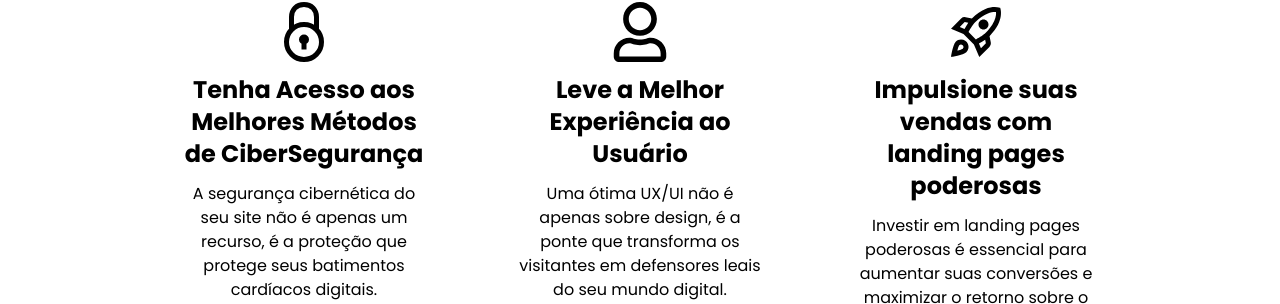
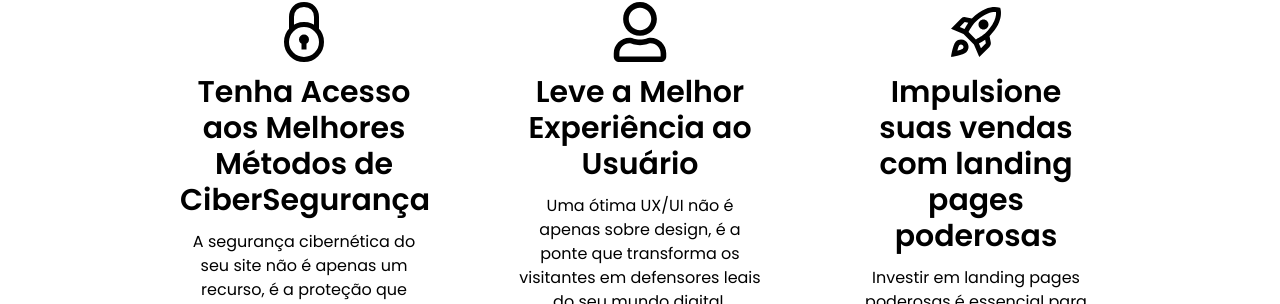
Before and after one commit to rafacortts/rafadev, a React (Vite) app: page / in a window 1280 px wide. Shown: the part 638-942 px from the top of the page. Built offline with nearby package versions, Linux system fonts and the light colour scheme.

Commit message:
Troca de Textos

```diff
--- a/src/Services.jsx
+++ b/src/Services.jsx
@@ -36,7 +36,7 @@ const Services = () => {
           {ServicesData.map(({ id, heading, text, icon }) => (
             <div key={id} className="space-y-3 text-center p-5 sh">
               <div className="flex justify-center">{icon}</div>
-              <h1 className="text-2xl font-bold">{heading}</h1>
+              <h1 className="text-3xl sm:text-2xl lg:text-3xl font-semibold">{heading}</h1>
               <p>{text}</p>
             </div>
           ))}
--- a/src/index.css
+++ b/src/index.css
@@ -44,3 +44,11 @@
     display: none !important;
   }
 }
+
+
+
+
+@keyframes marquee {
+  100% { transform: translateX(0); }
+  100% { transform: translateX(-100%); }
+}
```
